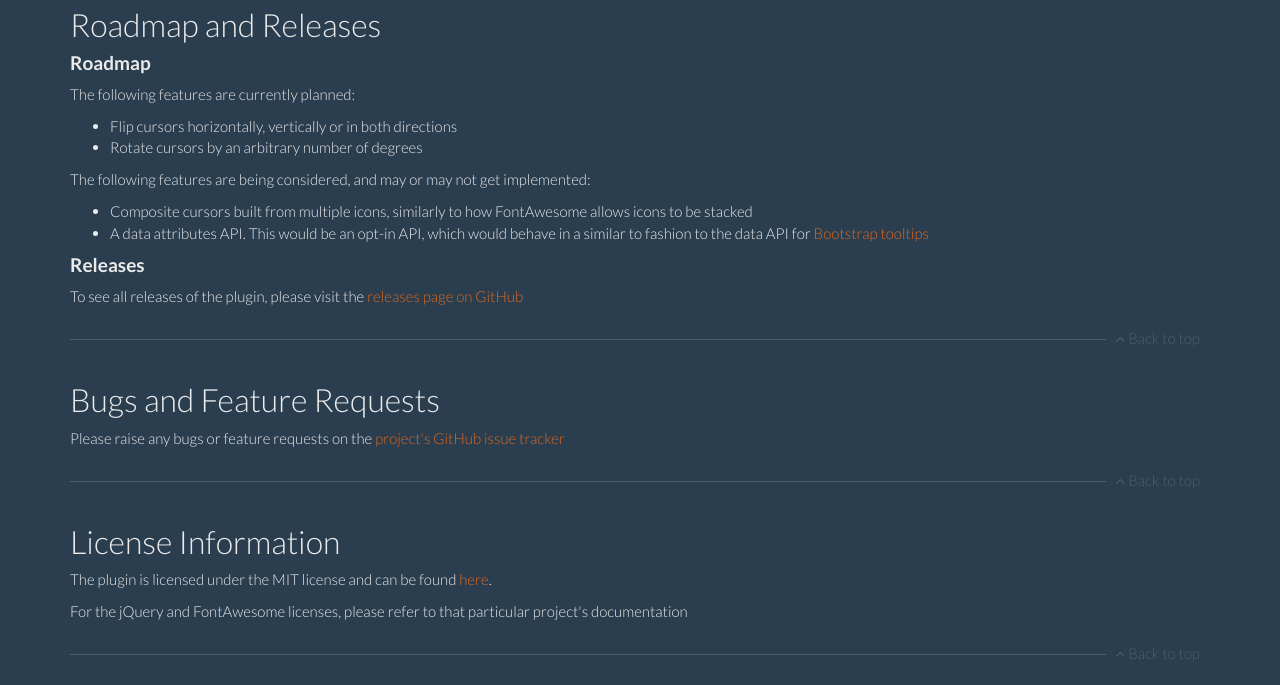
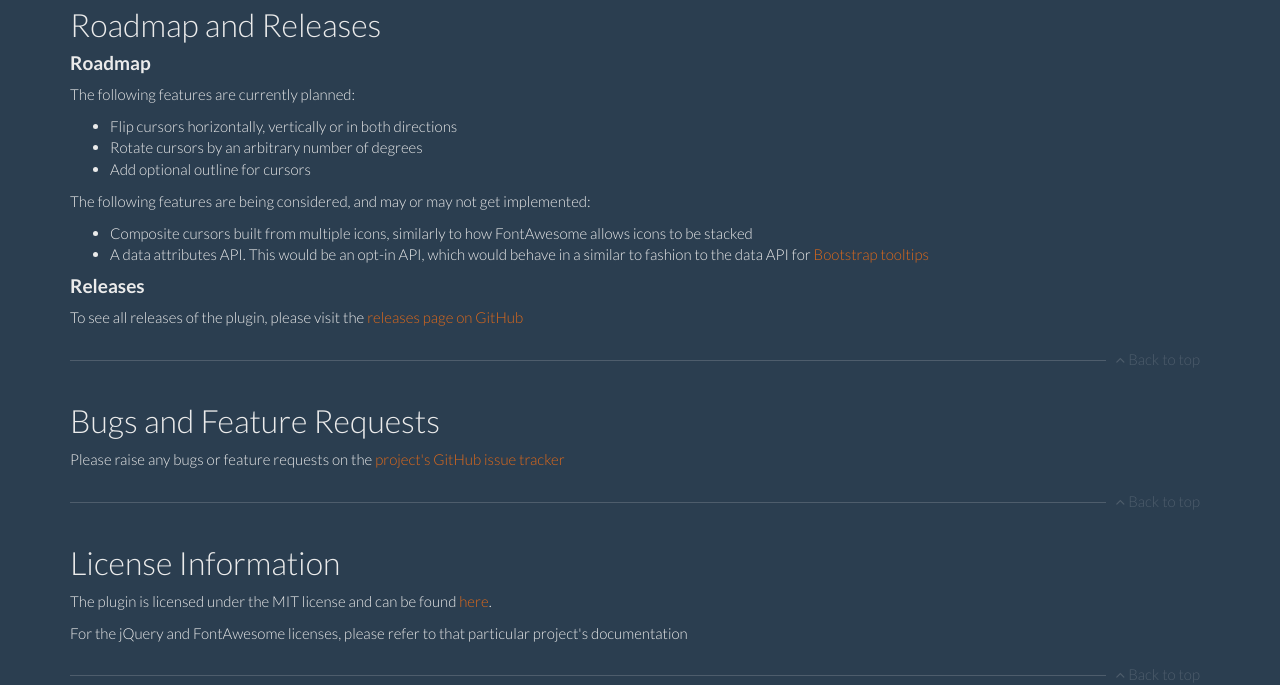
Before and after one commit to viiopen/jquery-awesome-cursor, a plain HTML site: page index.html in a window 1280 px wide. Shown: the part 2335-3020 px from the top of the page. Drawn offline with Linux system fonts and the light colour scheme.

Commit message:
Add note about optional cursor outlining to Roadmap section

```diff
--- a/index.html
+++ b/index.html
@@ -507,6 +507,7 @@
           <ul>
             <li>Flip cursors horizontally, vertically or in both directions</li>
             <li>Rotate cursors by an arbitrary number of degrees</li>
+            <li>Add optional outline for cursors</li>
           </ul>
 
           <p>The following features are being considered, and may or may not get implemented:</p>
```
